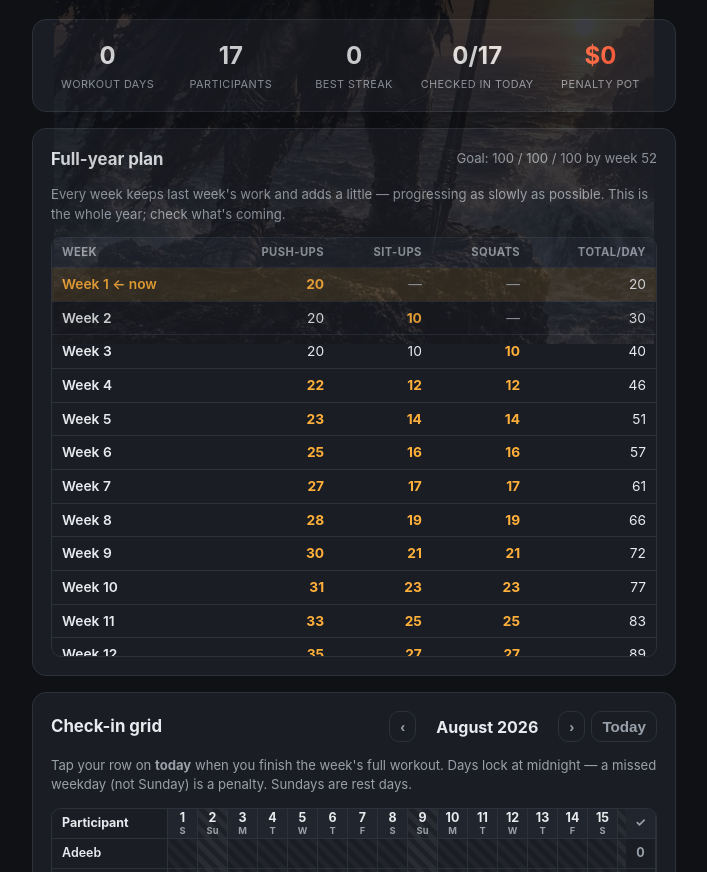
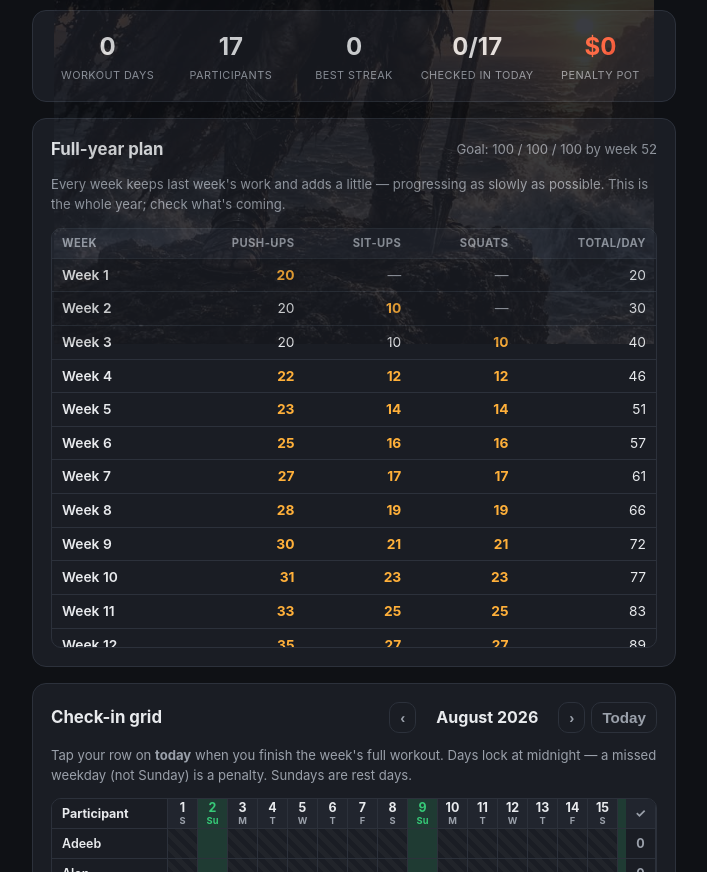
Before and after one commit to ozzylane/The-Fitness-Challenge, a plain HTML site: page index.html in a window 1280 px wide. Shown: the part 456-1328 px from the top of the page, without its empty margins (286-993 px from the left). Drawn offline with Linux system fonts and the light colour scheme.

Commit message:
Start date = 2026-09-01; Sundays render green as rest days
- CHALLENGE_START constant, used as the default and snapped onto any
  save that has no check-ins or payments yet (updates founding members'
  since too).
- Check-in grid: Sunday header + body cells are now a green fill with
  green text instead of the grey hatch.
- Cache-bust to ?v=5.

Co-Authored-By: Claude Sonnet 5 <noreply@anthropic.com>

```diff
--- a/app.js
+++ b/app.js
@@ -5,6 +5,7 @@ const STORAGE_KEY = "pushup-challenge:v1";
 const CHART_DAYS = 30;
 const TOTAL_DAYS = 365;
 const PLAN_WEEKS = 52;
+const CHALLENGE_START = "2026-09-01"; // official Day 1
 
 const DEFAULT_STATE = () => ({
   people: [],   // [{ id, name, since: "YYYY-MM-DD" }]
@@ -14,7 +15,7 @@ const DEFAULT_STATE = () => ({
   // Penalty payments recorded against what people owe: [{ id, personId, amount, date, note }]
   payments: [],
   // penalty: $ owed for each missed (non-Sunday, in-window) day with no check-in.
-  config: { start: todayStr(), penalty: 20 },
+  config: { start: CHALLENGE_START, penalty: 20 },
 });
 
 /* ---------- the year plan ----------
@@ -111,6 +112,16 @@ function load() {
     // Back-fill "since" for older saves: treat them as founding members.
     for (const p of merged.people) {
       if (!p.since) p.since = merged.config.start;
+    }
+    // Snap not-yet-started saves to the official start date.
+    const noActivity =
+      Object.keys(merged.checkins).length === 0 && merged.payments.length === 0;
+    if (noActivity && merged.config.start !== CHALLENGE_START) {
+      const old = merged.config.start;
+      merged.config.start = CHALLENGE_START;
+      for (const p of merged.people) {
+        if (!p.since || p.since === old) p.since = CHALLENGE_START;
+      }
     }
     return merged;
   } catch (err) {
--- a/index.html
+++ b/index.html
@@ -4,7 +4,7 @@
   <meta charset="UTF-8" />
   <meta name="viewport" content="width=device-width, initial-scale=1.0" />
   <title>The Fitness Challenge</title>
-  <link rel="stylesheet" href="styles.css?v=4" />
+  <link rel="stylesheet" href="styles.css?v=5" />
 </head>
 <body>
   <div class="app">
@@ -240,6 +240,6 @@
     </form>
   </dialog>
 
-  <script src="app.js?v=4"></script>
+  <script src="app.js?v=5"></script>
 </body>
 </html>
--- a/styles.css
+++ b/styles.css
@@ -390,10 +390,13 @@ dialog::backdrop { background: rgba(0, 0, 0, 0.6); }
   font-weight: 700;
   background: rgba(255, 90, 60, 0.16);
 }
+/* Sunday = rest day, marked green */
 .checkgrid .blocked {
-  background: repeating-linear-gradient(45deg, rgba(255, 255, 255, 0.02), rgba(255, 255, 255, 0.02) 5px, rgba(255, 255, 255, 0.07) 5px, rgba(255, 255, 255, 0.07) 10px);
-  color: var(--muted);
+  background: rgba(55, 201, 120, 0.18);
+  color: var(--good);
 }
+.checkgrid thead th.blocked .dnum { color: var(--good); }
+.checkgrid thead th.blocked .dow { font-weight: 700; }
 .checkgrid .today-col { box-shadow: inset 0 0 0 2px var(--accent-2); }
 .checkgrid td.mtd,
 .checkgrid th.mtd {
```
